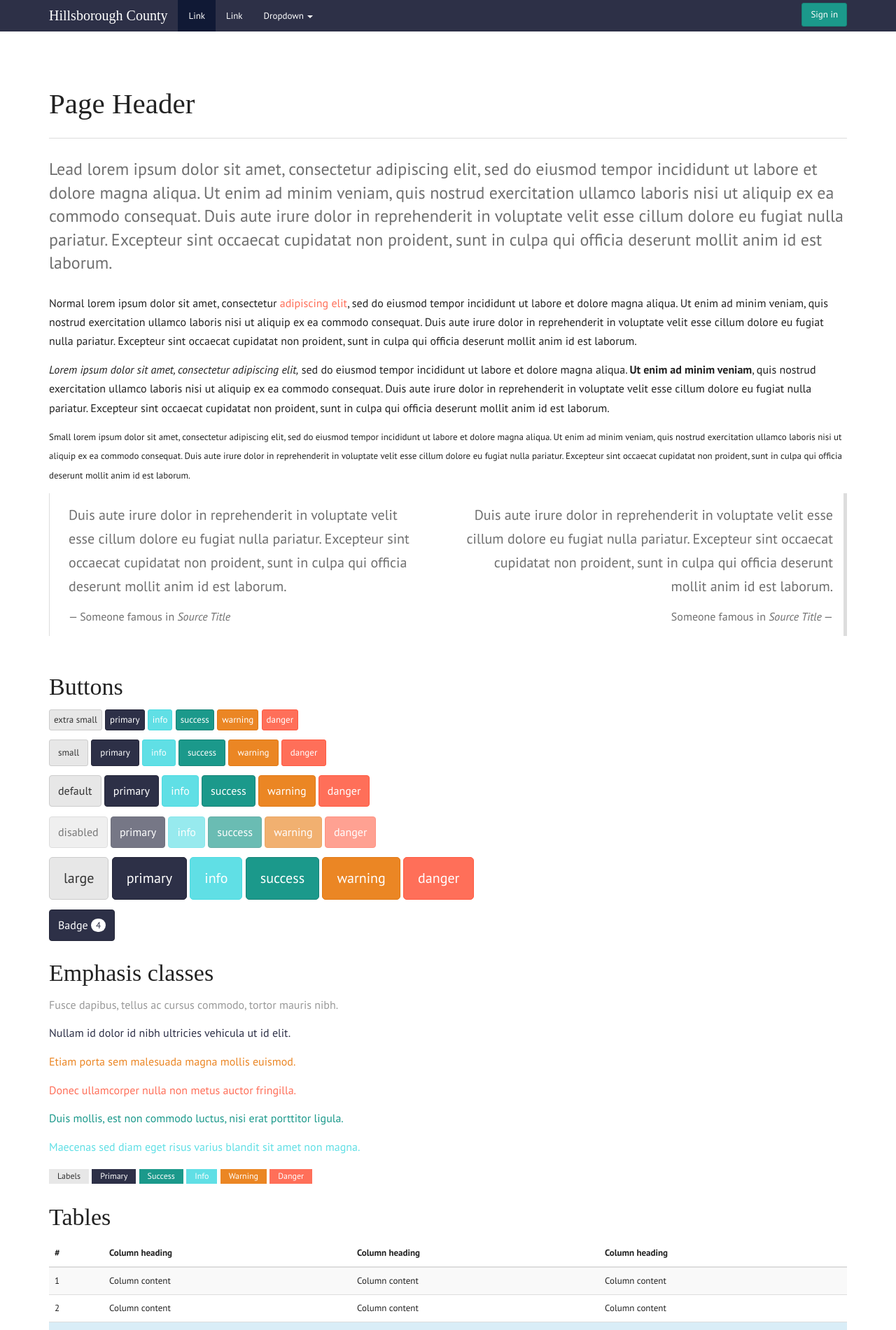
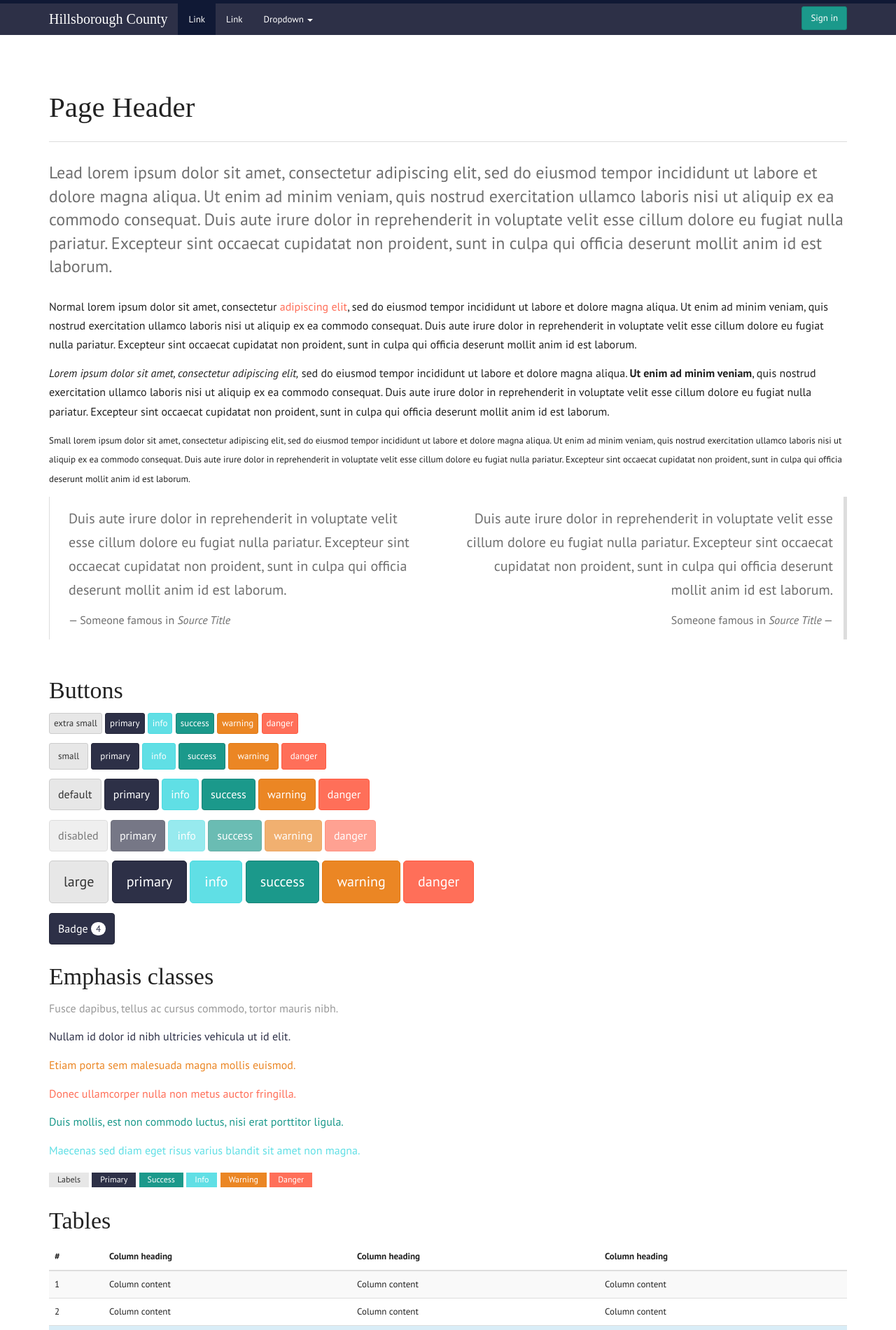
Before and after one commit to Commbocc/colorscheme, a Jekyll site: the page built from index.md, in a window 1280 px wide. Shown: the top 1901 px of the page at 70% size. Built offline with Jekyll 4.4.1, drawn with Linux system fonts in a browser that asks for light colours; nearby versions of some CDN libraries; some web fonts are replaced; comment, search, counter and statistics services are not loaded.

Commit message:
main nabber top border

```diff
--- a/_includes/nav.html
+++ b/_includes/nav.html
@@ -1,4 +1,4 @@
-<nav class="navbar navbar-inverse">
+<nav id="navbar-main" class="navbar navbar-inverse">
 	<div class="container">
 		<!-- Brand and toggle get grouped for better mobile display -->
 		<div class="navbar-header">
--- a/css/main.scss
+++ b/css/main.scss
@@ -13,3 +13,10 @@
 .navbar { border-radius: 0; }
 
 .serif { font-family: $font-family-serif; }
+
+#navbar-main {
+
+	border-top: 5px solid $brand-primary-dark;
+	// border-bottom: 5px solid $brand-primary-dark;
+
+}
```
